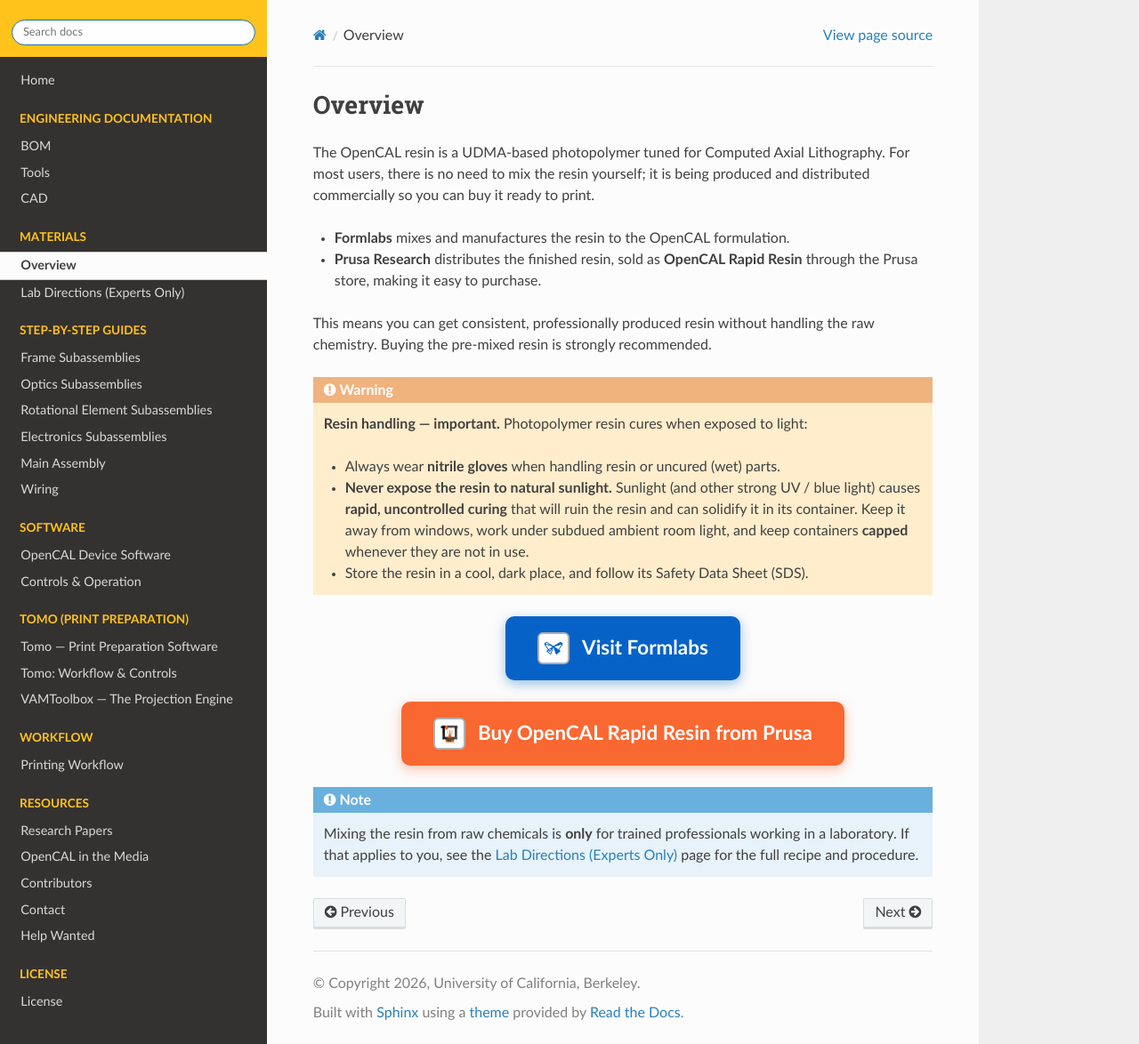
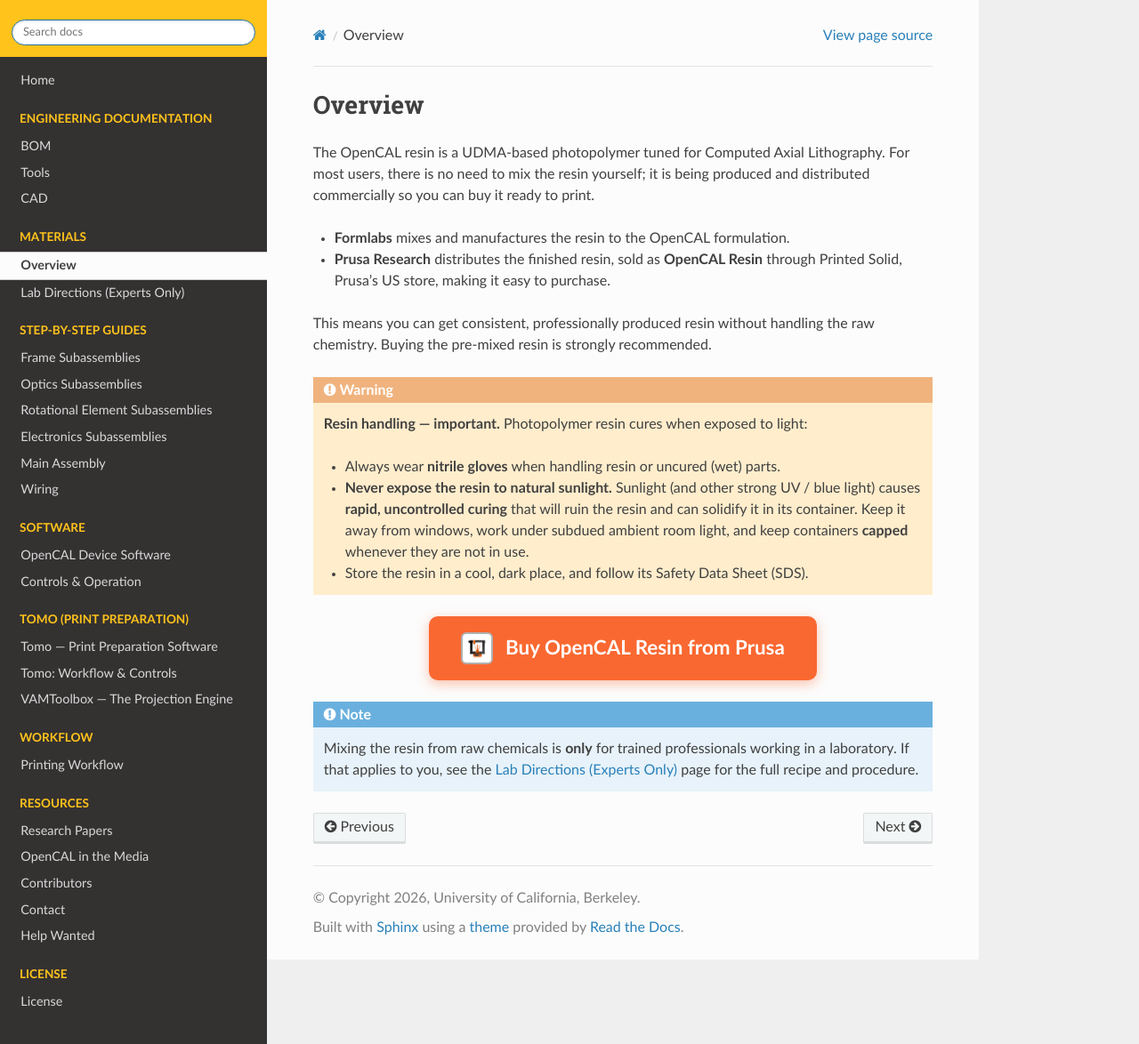
Before and after one commit to computed-axial-lithography/OpenCAL-documentation, a Sphinx documentation site: the page built from docs/source/materials/overview.rst, in a window 1280 px wide and 1174 px high. Shown: the whole window at 89% size. Built offline with Sphinx 7.4.7 and the Read the Docs theme 3.1.0, drawn with Linux system fonts in a browser that asks for light colours.

Commit message:
Materials: replace Visit Formlabs button with the Prusa purchase link; name matches store (OpenCAL Resin)
Requested by Formlabs (Xiaoyue Xie, 2026-11-10).

Co-Authored-By: Claude Fable 5.2 <noreply@anthropic.com>

```diff
--- a/docs/source/materials/overview.rst
+++ b/docs/source/materials/overview.rst
@@ -6,7 +6,7 @@ users, there is no need to mix the resin yourself; it is being produced and dist
 commercially so you can buy it ready to print.
 
 - **Formlabs** mixes and manufactures the resin to the OpenCAL formulation.
-- **Prusa Research** distributes the finished resin, sold as **OpenCAL Rapid Resin** through the Prusa store, making it easy to purchase.
+- **Prusa Research** distributes the finished resin, sold as **OpenCAL Resin** through Printed Solid, Prusa's US store, making it easy to purchase.
 
 This means you can get consistent, professionally produced resin without handling the raw
 chemistry. Buying the pre-mixed resin is strongly recommended.
@@ -22,19 +22,6 @@ chemistry. Buying the pre-mixed resin is strongly recommended.
      containers **capped** whenever they are not in use.
    * Store the resin in a cool, dark place, and follow its Safety Data Sheet (SDS).
 
-.. raw:: html
-
-    <div style="text-align: center; margin: 1.5em 0;">
-        <a href="https://formlabs.com" target="_blank"
-           style="display: inline-flex; align-items: center; gap: 14px;
-                  background-color: #0762c8; color: #ffffff; font-size: 1.4em; font-weight: 700;
-                  text-decoration: none; padding: 18px 36px; border-radius: 10px;
-                  box-shadow: 0 4px 14px rgba(7,98,200,0.4);">
-            <img src="../../_static/formlabs_logo.png" alt="" style="height: 1.6em; border-radius: 6px; border: 2px solid #b0b0b0; background: #ffffff; padding: 3px;">
-            Visit Formlabs
-        </a>
-    </div>
-
 .. Prusa store button (Printed Solid, Prusa Research's US store).
 
 .. raw:: html
@@ -46,7 +33,7 @@ chemistry. Buying the pre-mixed resin is strongly recommended.
                   text-decoration: none; padding: 18px 36px; border-radius: 10px;
                   box-shadow: 0 4px 14px rgba(250,104,49,0.4);">
             <img src="../../_static/prusa_logo.png" alt="" style="height: 1.6em; border-radius: 6px; border: 2px solid #b0b0b0; background: #ffffff; padding: 3px;">
-            Buy OpenCAL Rapid Resin from Prusa
+            Buy OpenCAL Resin from Prusa
         </a>
     </div>
 
```
